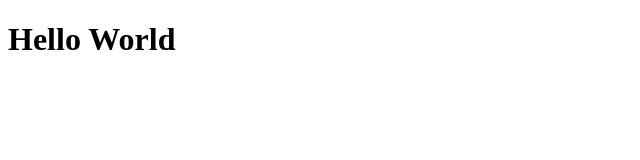
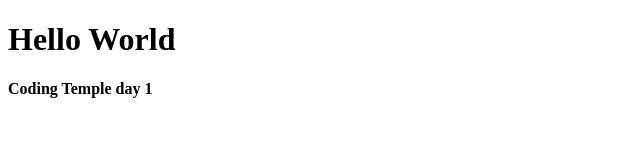
Before and after one commit to rebeccalpeace/hello_world, a plain HTML site: page index.html in a window 1280 px wide. Shown: the whole page, without its empty margins (0-640 px from the left). Drawn offline with Linux system fonts and the light colour scheme.

Commit message:
Added h4 to index

```diff
--- a/index.html
+++ b/index.html
@@ -8,5 +8,6 @@
 </head>
 <body>
     <h1>Hello World</h1>
+    <h4>Coding Temple day 1</h4>
 </body>
 </html>
```
